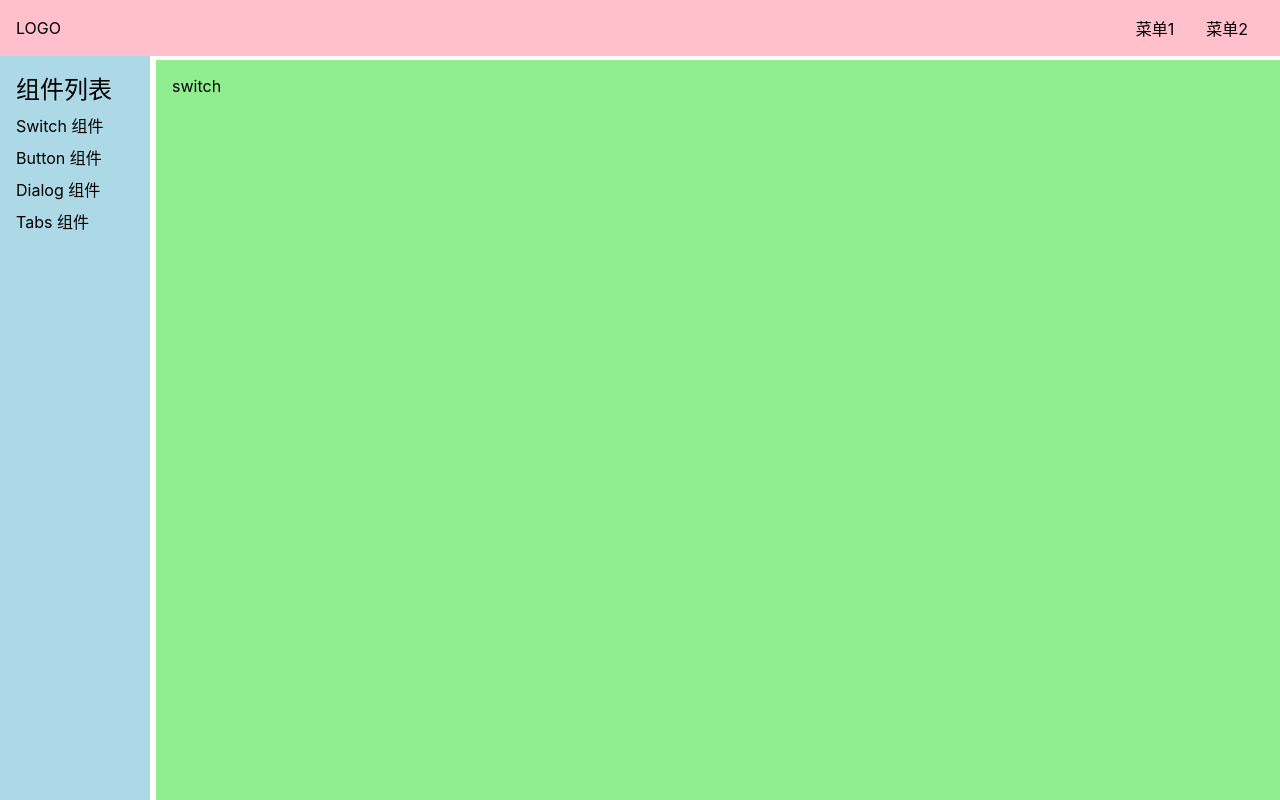
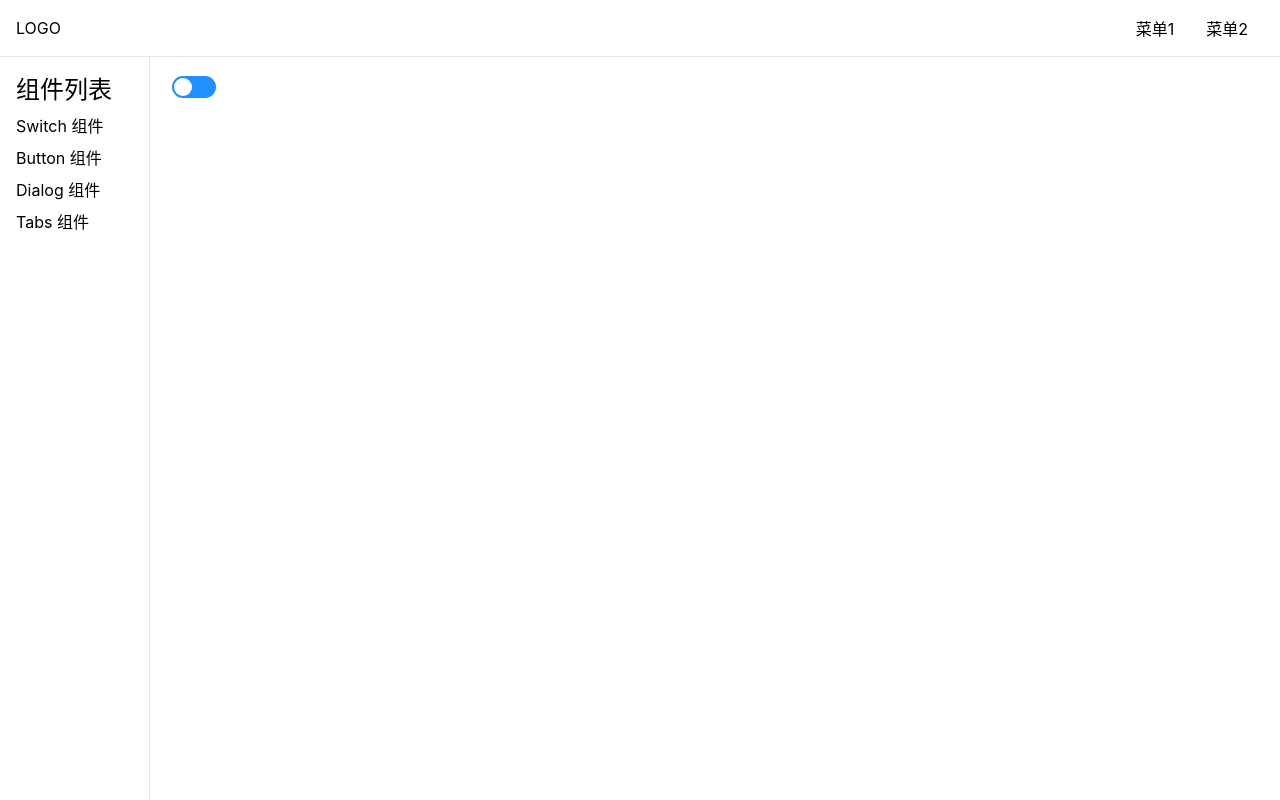
Before and after one commit to YingJiangHui/lemon-ui, a Vue app: page /#/doc/switch in a window 1280 px wide. Built offline with nearby package versions, Linux system fonts and the light colour scheme; the HTML template or start-up script is replaced by a standard one.

Commit message:
创建并添加了switch组件样式

```diff
--- a/src/components/SwitchDemo.vue
+++ b/src/components/SwitchDemo.vue
@@ -1,9 +1,14 @@
 <template>
-<div>switch</div>
+    <Switch/>
 </template>
 
-<script>
-export default {
-    name: 'SwitchDemo'
-}
+<script lang="ts">
+    import Switch from '../lib/Switch.vue'
+
+    export default {
+        name: 'SwitchDemo',
+        components: {
+            Switch
+        }
+    }
 </script>
--- a/src/components/Topnav.vue
+++ b/src/components/Topnav.vue
@@ -33,7 +33,8 @@ export default {
 <style lang="scss" scoped>
 .topnav {
     z-index: 10;
-    background: pink;
+    border-bottom: 1px solid rgba(0,0,0,.1);
+    background: #fff;
     display: flex;
     padding: 16px;
     justify-content: center;
--- /dev/null
+++ b/src/lib/Switch.vue
@@ -0,0 +1,30 @@
+<template>
+    <button><span></span></button>
+</template>
+
+<script lang='ts'>
+
+</script>
+
+<style lang="scss" scoped>
+    $h: 22px;
+    $h2: $h - 4px;
+    button{
+        outline: none;
+        height: $h;
+        width: $h*2;
+        border: none;
+        background: dodgerblue;
+        border-radius: $h/2;
+        position: relative;
+    }
+    span{
+        position: absolute;
+        top: 2px;
+        left: 2px;
+        height: $h2;
+        width: $h2;
+        background:white;
+        border-radius: $h2 / 2;
+    }
+</style>
--- a/src/views/Doc.vue
+++ b/src/views/Doc.vue
@@ -76,23 +76,17 @@ export default {
     >main {
         flex-grow: 1;
         padding: 16px;
-        background: lightgreen;
     }
 }
 
 aside {
-    background: lightblue;
+    border-right: 1px solid rgba(0,0,0,.1);
     width: 150px;
-    padding: 16px;
+    padding: 70px 16px 16px 16px;
     position: fixed;
     top: 0;
     left: 0;
-    padding-top: 70px;
     height: 100%;
-    position: fixed;
-    top: 0;
-    left: 0;
-    padding-top: 70px;
 
     >h2 {
         margin-bottom: 4px;
```
